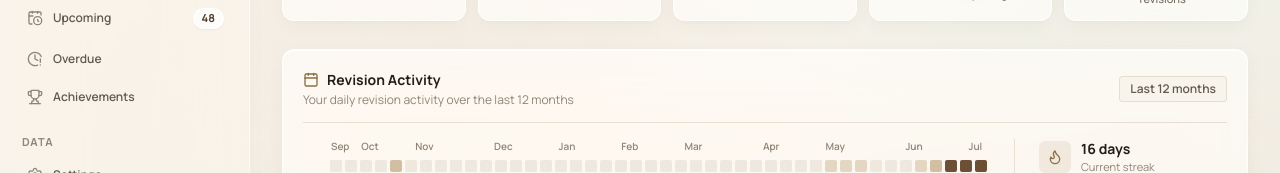
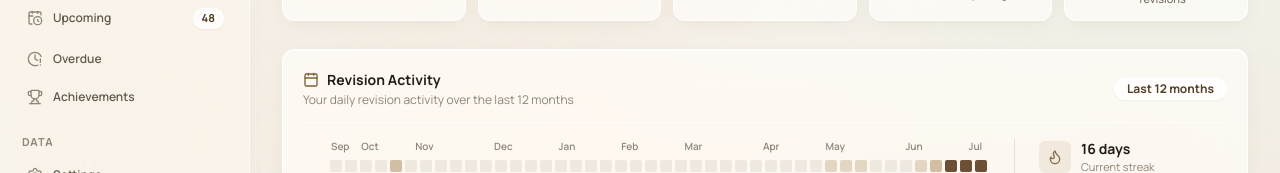
Before and after one commit to MdKasif0/DSARecall, a Next.js app: page / in a window 1280 px wide. Shown: the part 283-456 px from the top of the page. Built offline with nearby package versions, Linux system fonts and the light colour scheme.

Commit message:
style: update border color and badge styling in RevisionHeatmap

```diff
--- a/src/components/RevisionHeatmap.tsx
+++ b/src/components/RevisionHeatmap.tsx
@@ -30,10 +30,10 @@ export default function RevisionHeatmap({ stats }: RevisionHeatmapProps) {
   return (
     <div className="card p-5">
       {/* Header */}
-      <div className="flex flex-col sm:flex-row sm:items-center justify-between gap-2 border-b border-border pb-3.5 mb-4">
+      <div className="flex flex-col sm:flex-row sm:items-center justify-between gap-2 border-b border-[rgba(255,255,255,0.6)] pb-3.5 mb-4">
         <div>
           <div className="flex items-center gap-2">
-            <Calendar size={16} className="text-[#8B6F47]" />
+            <Calendar size={16} className="text-[#7D613D]" />
             <h3 className="text-sm font-bold text-text">Revision Activity</h3>
           </div>
           <p className="text-xs text-text-muted mt-0.5">
@@ -42,7 +42,7 @@ export default function RevisionHeatmap({ stats }: RevisionHeatmapProps) {
         </div>
 
         <div className="flex items-center gap-2">
-          <span className="rounded bg-surface-secondary border border-border px-2.5 py-1 text-xs font-semibold text-text-secondary">
+          <span className="rounded-full bg-white/70 backdrop-blur-md border border-white/80 px-3 py-0.5 text-xs font-bold text-[#543E26] shadow-xs">
             Last 12 months
           </span>
         </div>
```
